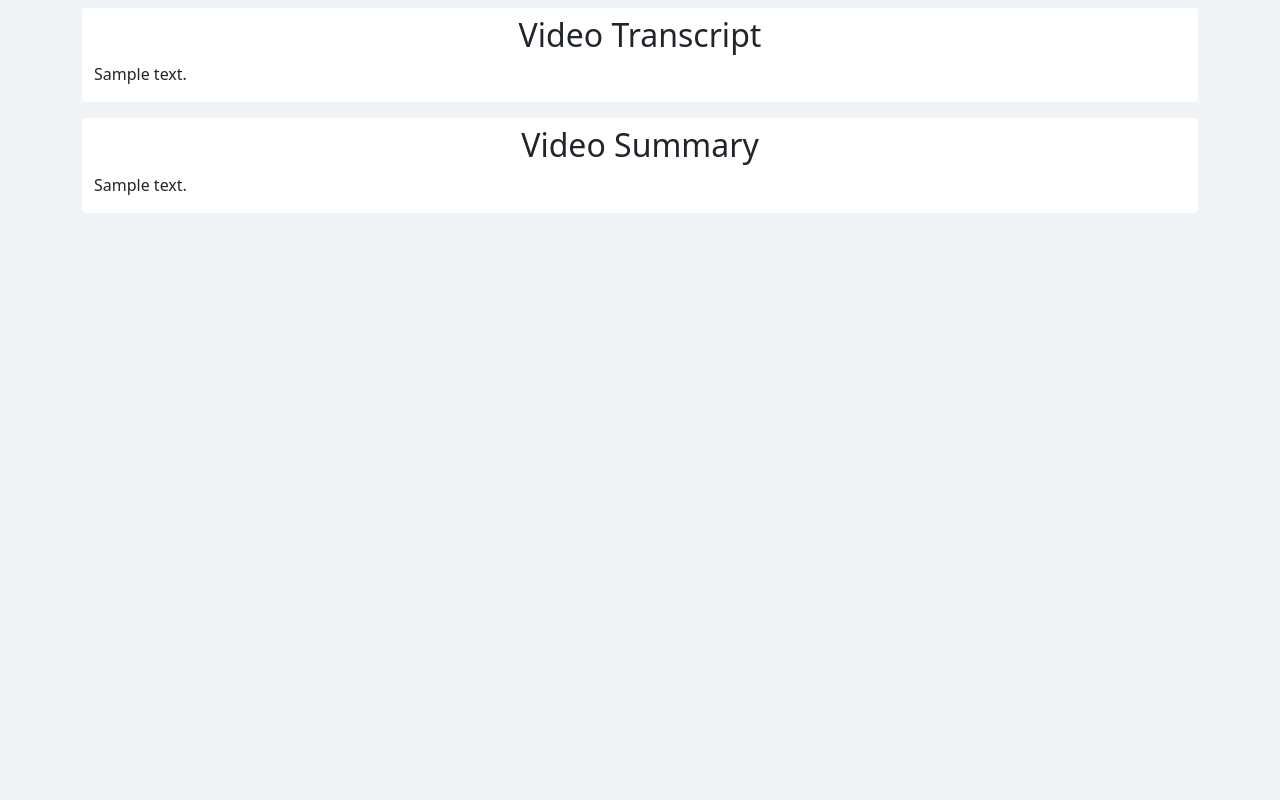
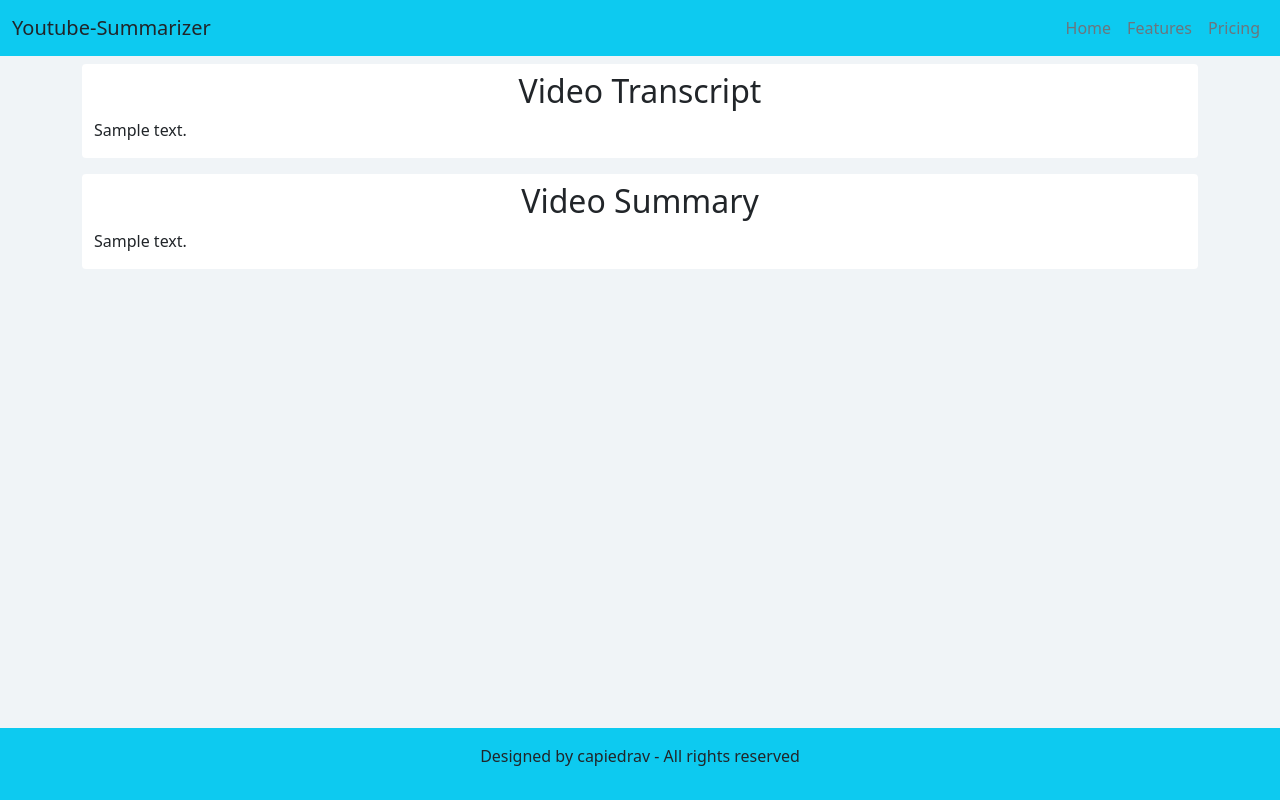
Before and after one commit to capiedrav/youtube-summarizer, a Django app: template source/summarizer_app/templates/summarizer_app/video_summary.html in a window 1280 px wide. Run offline with Django 3.2, Linux system fonts and the light colour scheme; the template is opened without the code that fills it: most values are stand-ins (such as "Sample title", 1, 10 or a date in 2020).

Commit message:
add navbar and footer

```diff
--- a/source/templates/base.html
+++ b/source/templates/base.html
@@ -11,7 +11,30 @@
   <!-- Custom CSS -->
   <link rel="stylesheet" href="{% static 'css/styles.css' %}">
 </head>
-<body>
+<body class="d-flex flex-column min-vh-100">
+  <nav class="navbar sticky-top navbar-expand-md bg-info">
+    <div class="container-fluid">
+      <a class="navbar-brand link-dark" href="{% url 'home' %}">
+        Youtube-Summarizer
+      </a>
+      <button class="navbar-toggler" type="button" data-bs-toggle="collapse" data-bs-target="#navbarNav" aria-controls="navbarNav" aria-expanded="false" aria-label="Toggle navigation">
+        <span class="navbar-toggler-icon"></span>
+      </button>
+      <div class="collapse navbar-collapse" id="navbarNav">
+        <ul class="navbar-nav ms-auto">
+          <li class="nav-item">
+            <a class="nav-link active link-secondary" aria-current="page" href={% url 'home' %}>Home</a>
+          </li>
+          <li class="nav-item">
+            <a class="nav-link link-secondary" href="#">Features</a>
+          </li>
+          <li class="nav-item">
+            <a class="nav-link link-secondary" href="#">Pricing</a>
+          </li>
+        </ul>
+      </div>
+    </div>
+  </nav>
   <div class="container">
     {% block content %}
       {% comment %}
@@ -19,6 +42,10 @@
       {% endcomment %}
     {% endblock %}
   </div>
+  <footer class="bg-info text-center py-3 mt-auto">
+    <p>Designed by capiedrav - All rights reserved</p>
+  </footer>
+
   <!-- Bootstrap JS and dependencies -->
   <script src="https://cdn.jsdelivr.net/npm/bootstrap@5.1.3/dist/js/bootstrap.bundle.min.js"></script>
   <!-- Font Awesome -->
```
